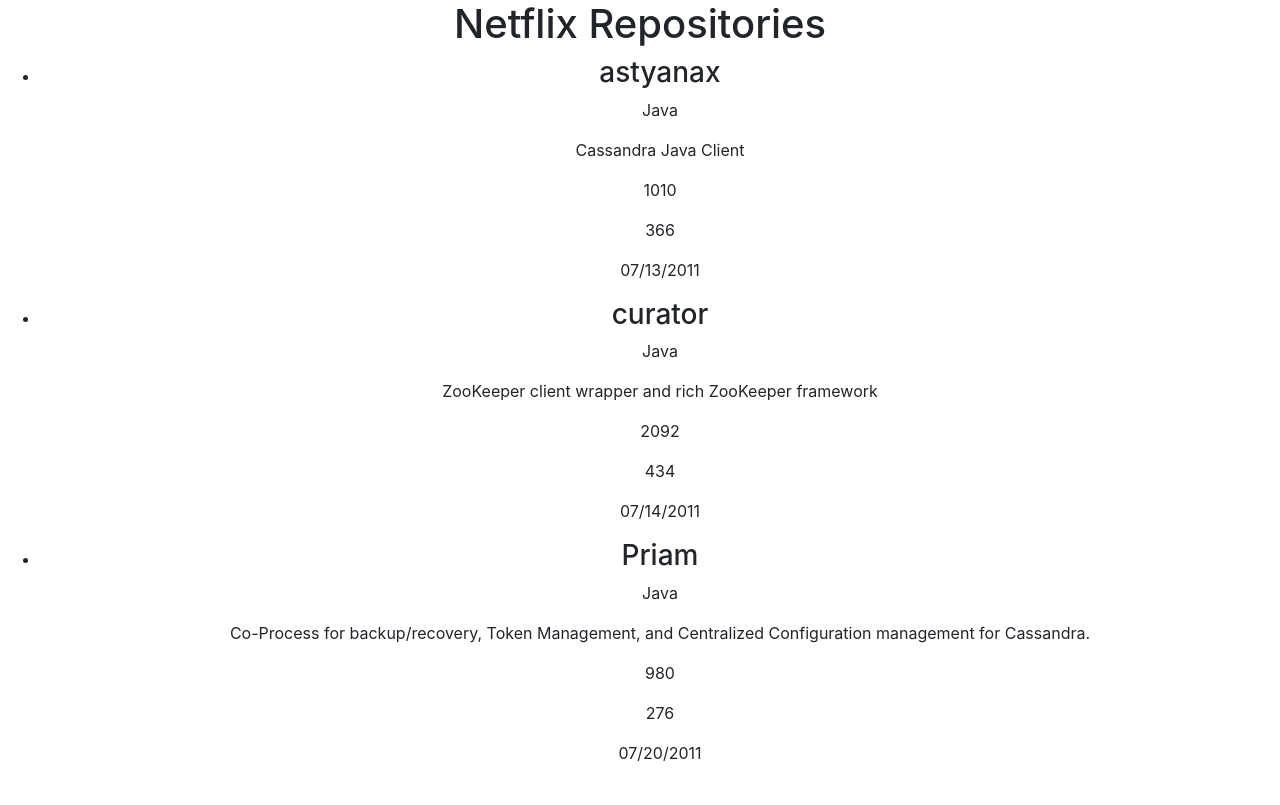
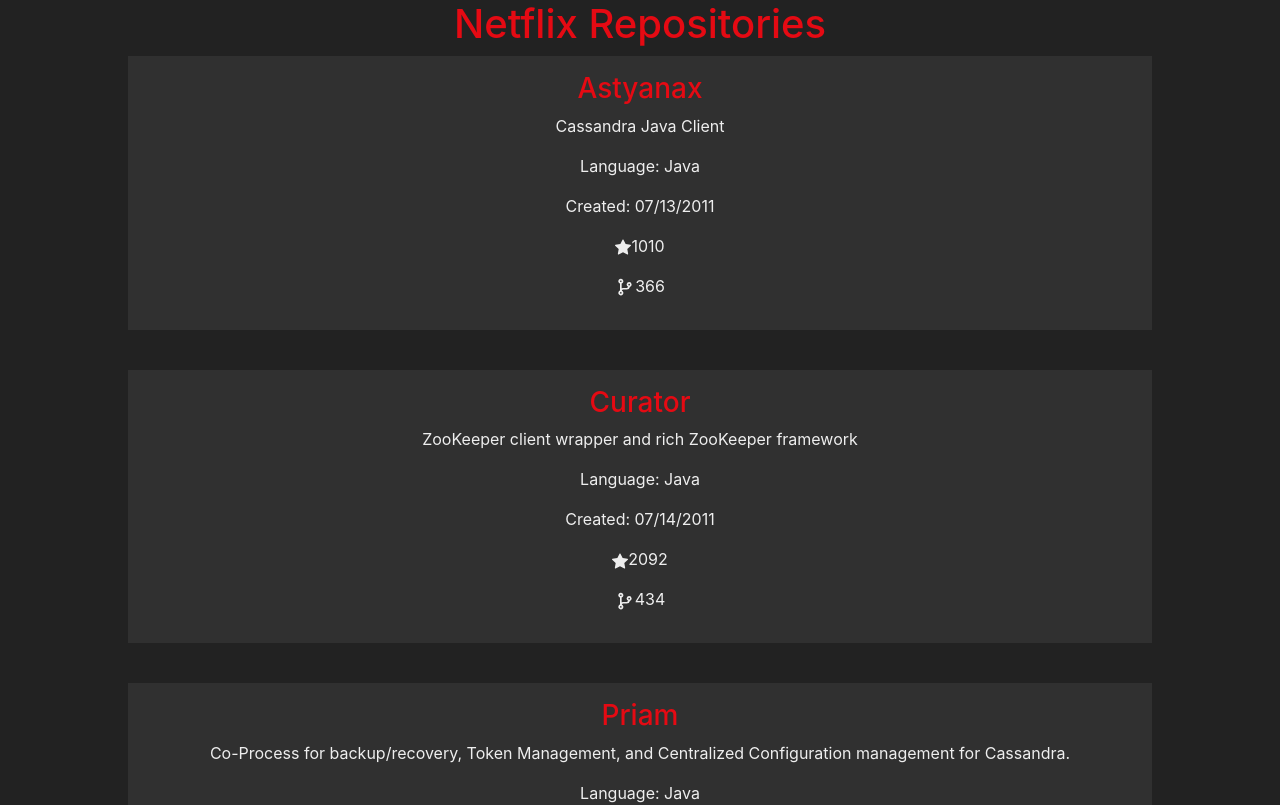
Before and after one commit to kevinreber/repo-land, a React (Create React App) app: page / in a window 1280 px wide. Shown: the top 805 px of the page. Built offline with nearby package versions, Linux system fonts and the light colour scheme.

Commit message:
setup base styling

```diff
--- a/src/App.css
+++ b/src/App.css
@@ -1,5 +1,32 @@
+:root {
+  --primary: #E50A13;
+  --secondary: #eeeeee;
+  --tertiary: #757575;
+  --bg-primary: #222222;
+  --bg-secondary: #303030
+}
+
 .App {
   text-align: center;
+  background-color: var(--bg-primary);
+}
+
+body p {
+  color: var(--secondary);
+}
+
+h1,
+h2,
+h3,
+h4,
+h5,
+h6 {
+  color: var(--primary);
+}
+
+ul {
+  list-style-type: none;
+  padding: 0;
 }
 
 .App-logo {
--- a/src/components/RepoList.jsx
+++ b/src/components/RepoList.jsx
@@ -3,21 +3,34 @@
 import moment from 'moment';
 import PropTypes from 'prop-types';
 
+/** Components */
+import StarIcon from './Icons/StarIcon';
+import ForkIcon from './Icons/ForkIcon';
+
+/** Styles */
+import './styles/RepoList.css';
+
 function RepoList({ repositories }) {
 	const RepoCards = repositories.map((repo) => (
 		<li className="Repo-Card">
-			<h3>{repo.name}</h3>
-			<p>{repo.language}</p>
+			<h3 className="Repo-Title">{repo.name}</h3>
 			<p>{repo.description}</p>
-			<p>{repo.stargazers_count}</p>
-			<p>{repo.forks_count}</p>
-			<p>{moment(repo.created_at).calendar()}</p>
+			<p>Language: {repo.language}</p>
+			<p>Created: {moment(repo.created_at).calendar()}</p>
+			<p>
+				<StarIcon />
+				{repo.stargazers_count}
+			</p>
+			<p>
+				<ForkIcon />
+				{repo.forks_count}
+			</p>
 		</li>
 	));
 
 	return (
 		<div>
-			<ul>{RepoCards}</ul>
+			<ul className="Repo-List">{RepoCards}</ul>
 		</div>
 	);
 }
--- /dev/null
+++ b/src/components/styles/RepoList.css
@@ -0,0 +1,20 @@
+/********************************* */
+/** REPO LIST                      *
+/********************************* */
+.Repo-List {
+    width: 80%;
+    margin: auto;
+}
+
+/********************************* */
+/** REPO CARD                      *
+/********************************* */
+.Repo-List>.Repo-Card {
+    padding: 1rem;
+    margin-bottom: 2.5rem;
+    background-color: var(--bg-secondary);
+}
+
+.Repo-List>.Repo-Card>.Repo-Title {
+    text-transform: capitalize;
+}
```
Also changed, not shown: public/logo192.png (deleted), public/logo512.png (deleted).
